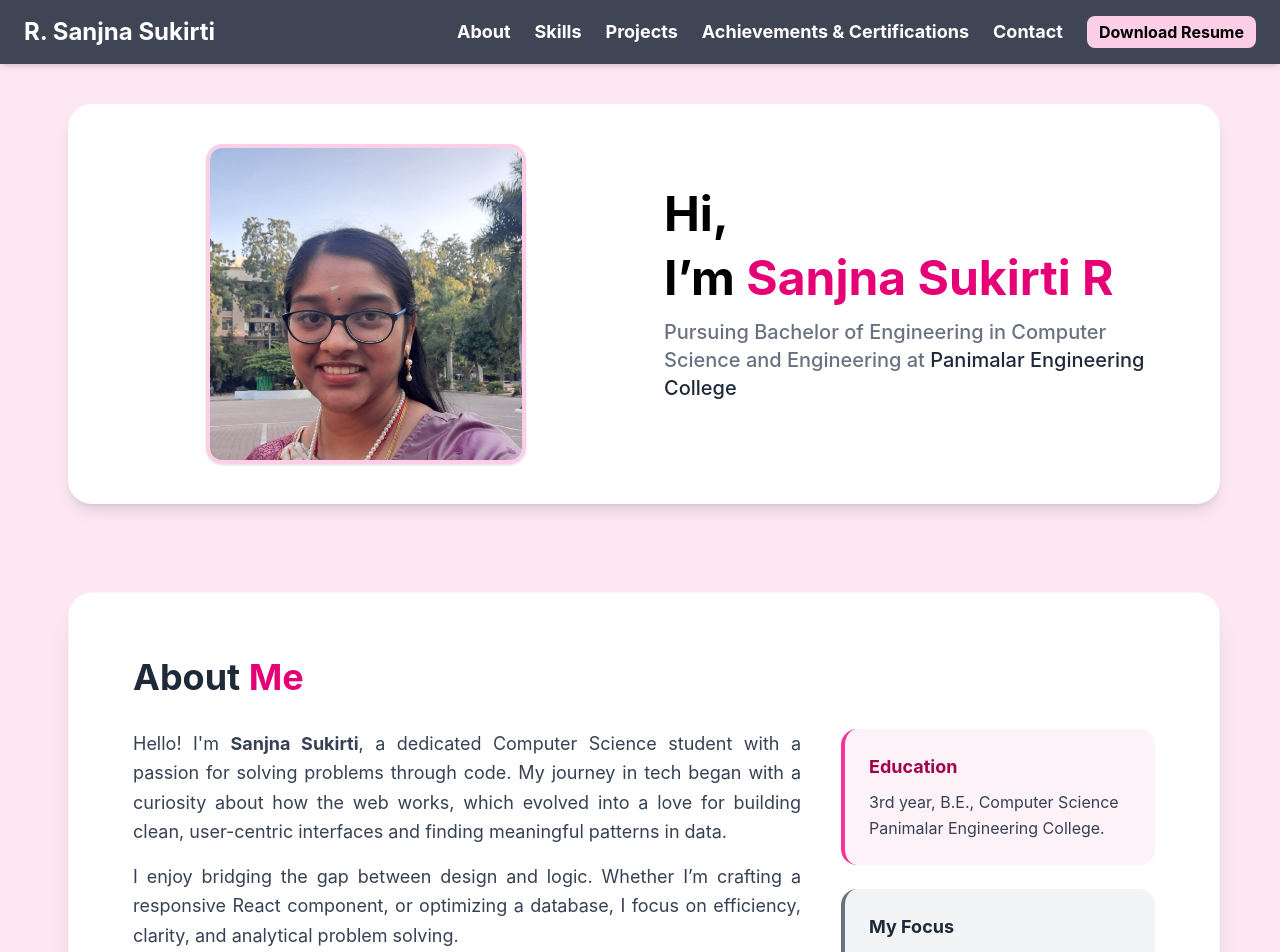
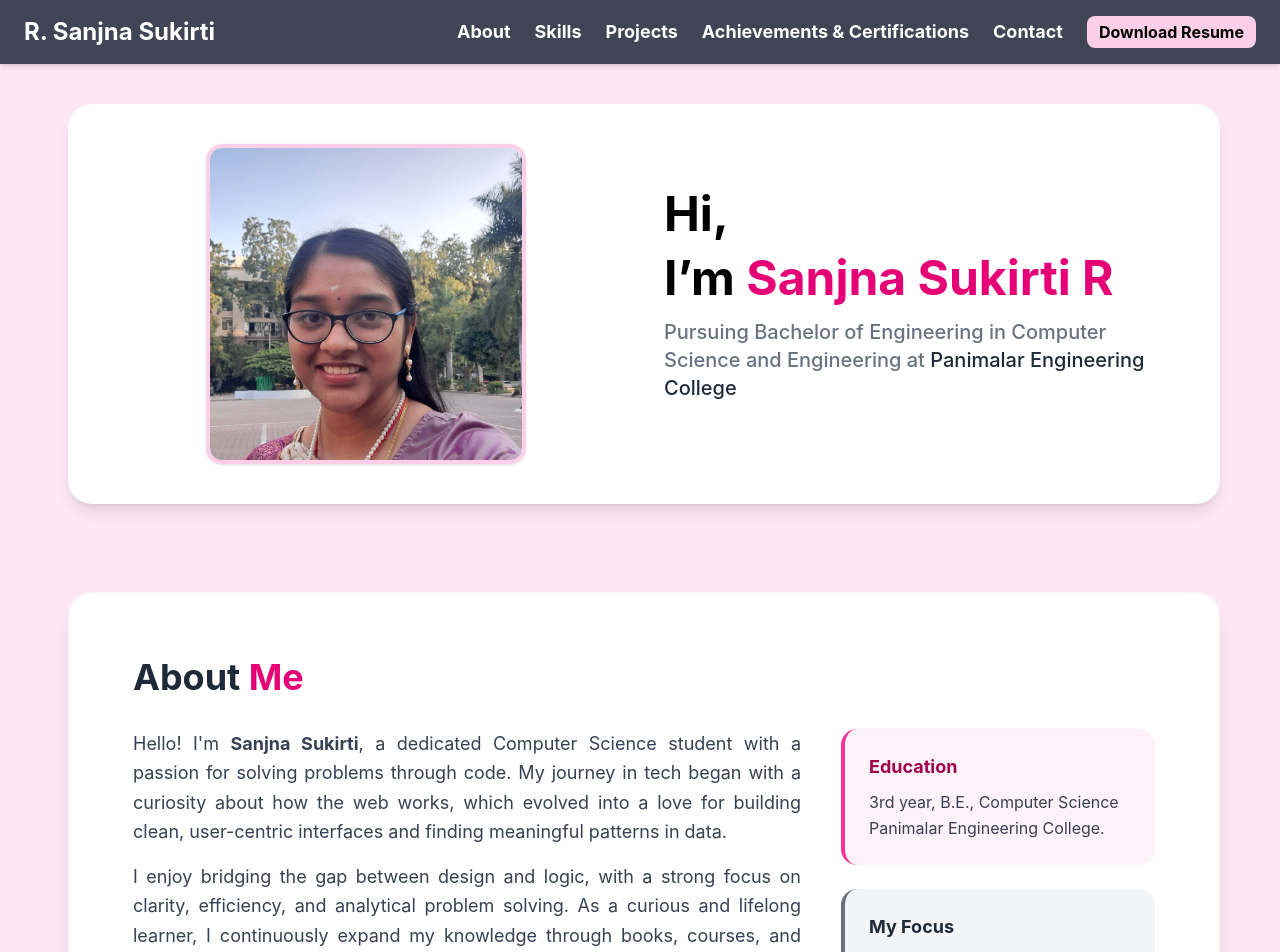
Before and after one commit to SanjnaSukirti/portfolio, a React (Vite) app: page / in a window 1280 px wide. Shown: the top 952 px of the page. Built offline with nearby package versions, Linux system fonts and the light colour scheme.

Commit message:
Updated About section of profile

```diff
--- a/src/pages/About.jsx
+++ b/src/pages/About.jsx
@@ -27,9 +27,8 @@ const About = () => {
             </p>
 
             <p className="text-lg text-gray-700 leading-relaxed">
-              I enjoy bridging the gap between design and logic. Whether I’m
-              crafting a responsive React component, or optimizing a database, I
-              focus on efficiency, clarity, and analytical problem solving.
+              I enjoy bridging the gap between design and logic, with a strong focus on clarity, efficiency, and analytical problem solving.
+              As a curious and lifelong learner, I continuously expand my knowledge through books, courses, and internships to grow as an efficient and impactful developer.
             </p>
 
             <p className="text-lg text-gray-700 leading-relaxed italic border-t pt-4">
@@ -58,7 +57,7 @@ const About = () => {
             <div className="bg-gray-100 p-6 rounded-2xl border-l-4 border-gray-500">
               <h3 className="font-bold text-lg text-gray-800 mb-2">My Focus</h3>
               <p className="text-gray-700 leading-relaxed">
-                Full-stack development
+                Full-stack development,
                 <br />
                 Data Analytics, and
                 <br />
--- a/src/pages/Home.jsx
+++ b/src/pages/Home.jsx
@@ -1,8 +1,4 @@
-import profile from "../assets/profile.avif";
 import profile1 from "../assets/profile1.JPG"
-import profile2 from "../assets/profile2.jpeg"
-import pic2__ from "../assets/pic2__.jpg"
-import profile3 from "../assets/profile3.jpeg"
 
 const Home = () => {
   return (
```
